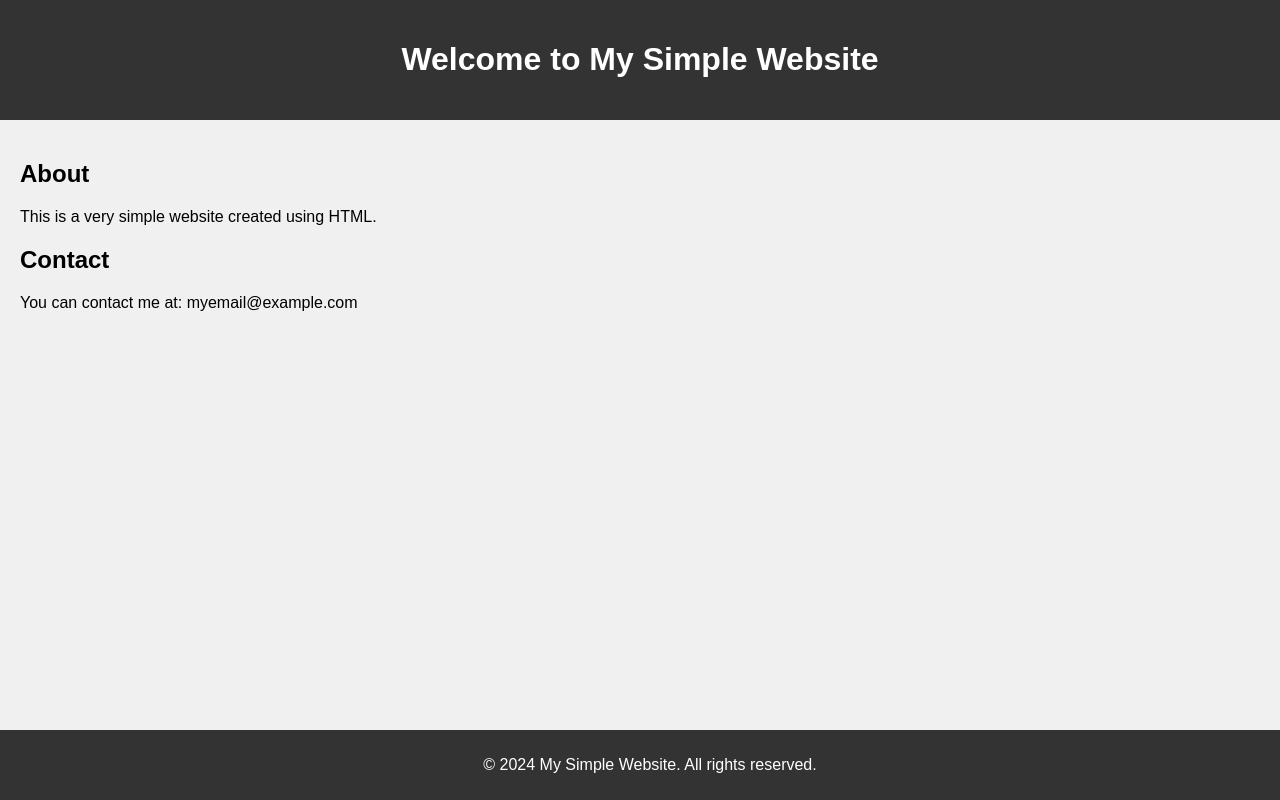
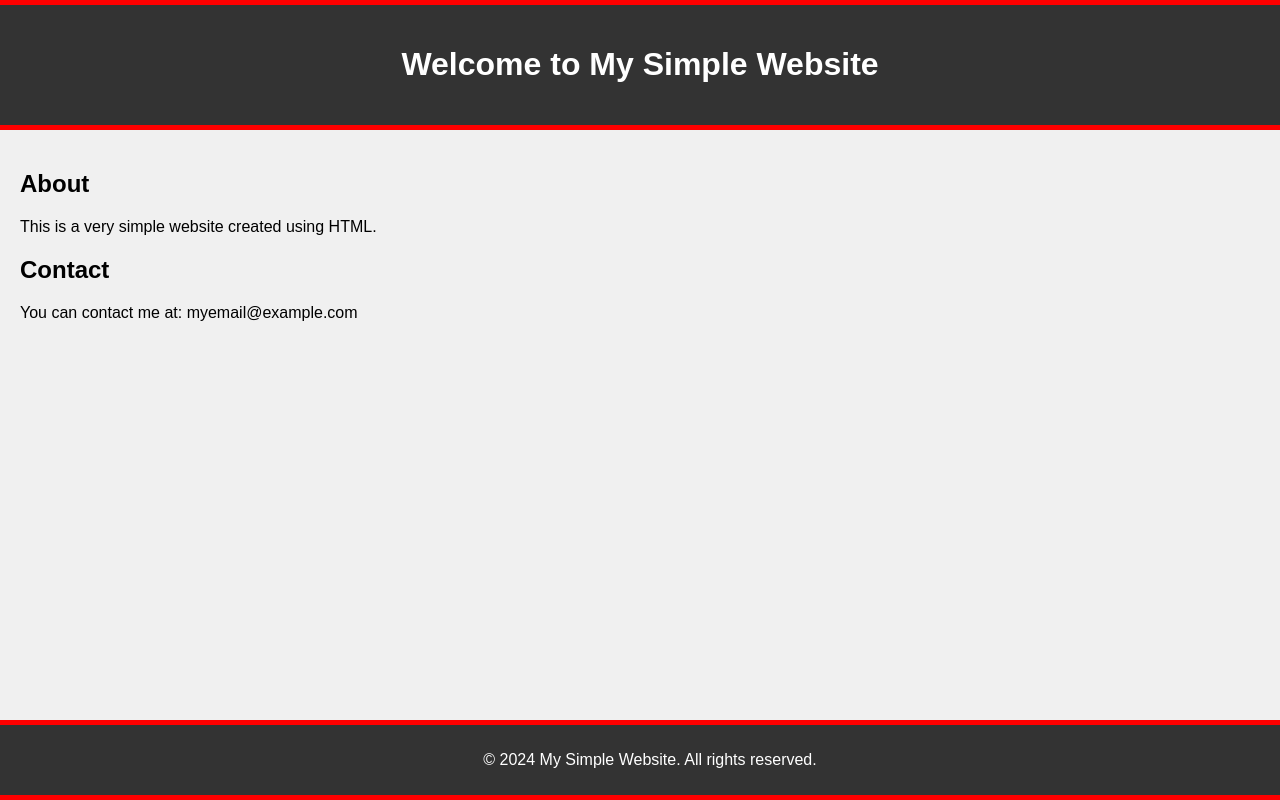
Before and after one commit to BarnacleKGJ/barnacleKGJ.github.io, a plain HTML site: page index.html in a window 1280 px wide. Drawn offline with Linux system fonts and the light colour scheme.

Commit message:
Update index.html

```diff
--- a/index.html
+++ b/index.html
@@ -16,6 +16,8 @@
             color: #fff;
             padding: 20px;
             text-align: center;
+            border-top: 5px solid red; /* Updated border color */
+            border-bottom: 5px solid red; /* Updated border color */
         }
         main {
             padding: 20px;
@@ -28,6 +30,8 @@
             position: fixed;
             bottom: 0;
             width: 100%;
+            border-top: 5px solid red; /* Updated border color */
+            border-bottom: 5px solid red; /* Updated border color */
         }
     </style>
 </head>
```
